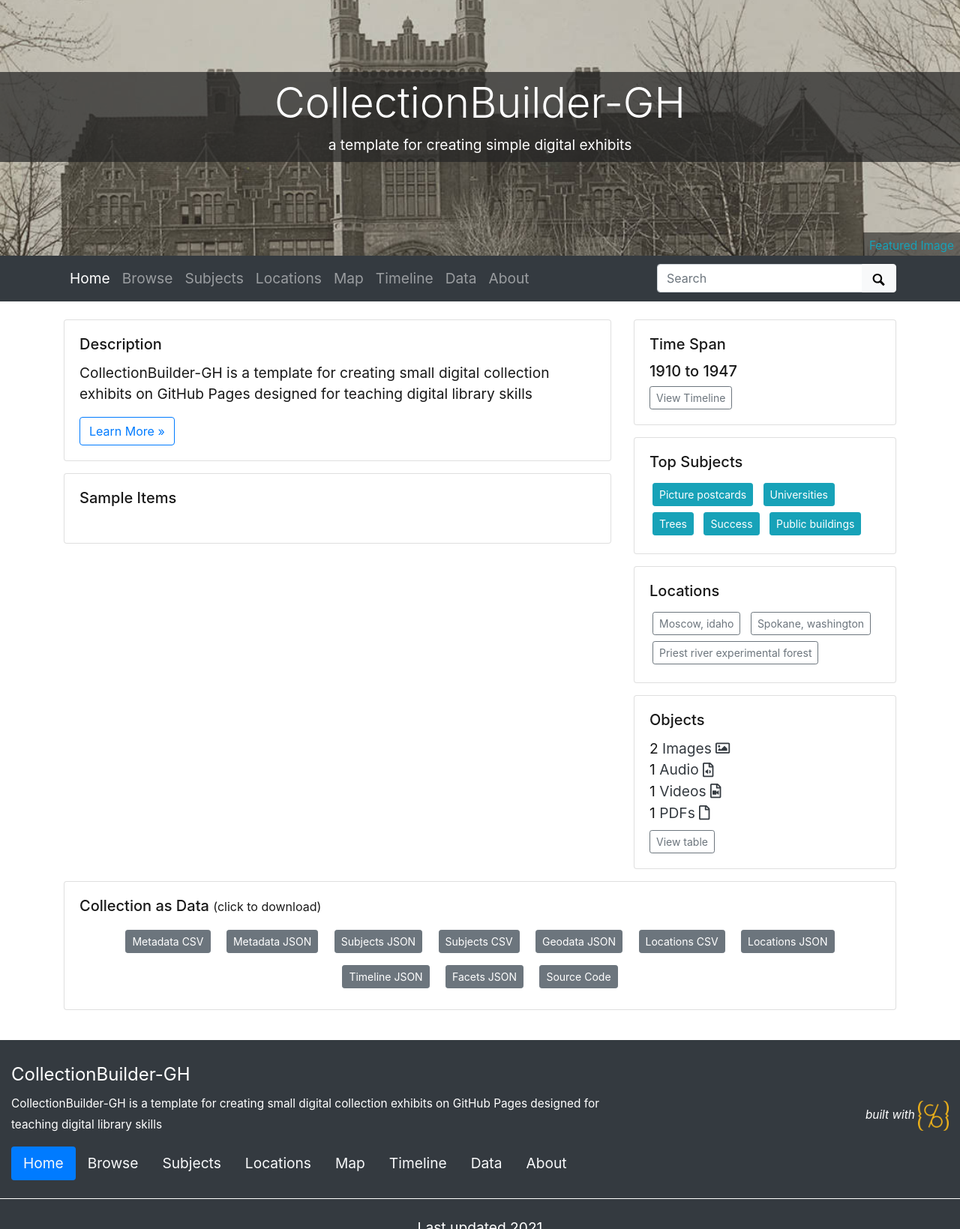
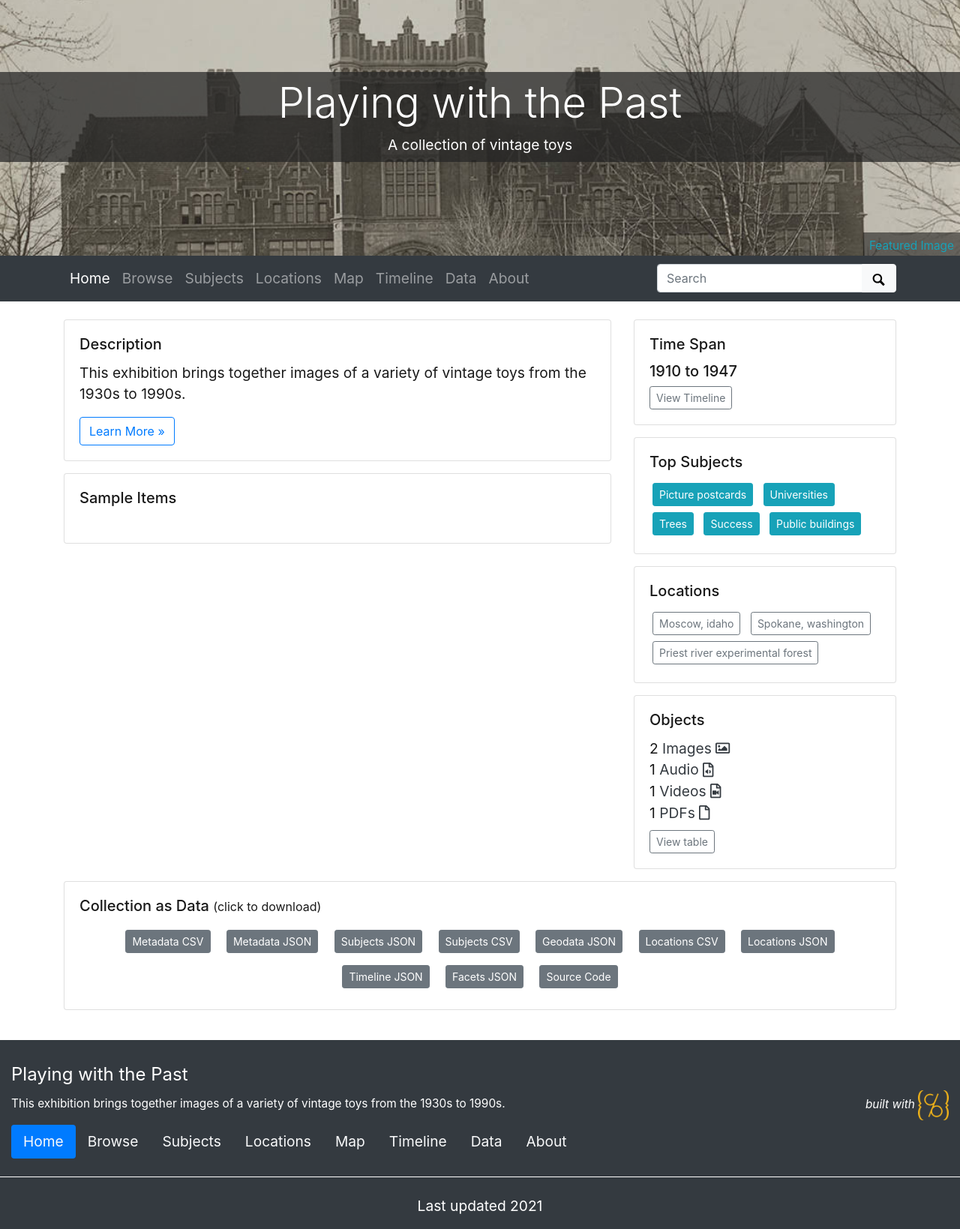
Before and after one commit to evlossak/Digitizing-material-culture, a Jekyll site: the page built from index.md, in a window 1280 px wide, cut to the strip 0-1639 px from the top of the page. Shown: the whole strip at 75% size. Built offline with Jekyll 4.4.1, drawn with Linux system fonts in a browser that asks for light colours.

Commit message:
Update _config.yml

```diff
--- a/_config.yml
+++ b/_config.yml
@@ -8,24 +8,24 @@
 # URL VARIABLES
 #
 # url is your gh-pages base, following the pattern: username.github.io
-url: https://collectionbuilder.github.io
+url: https://evlossak.github.io
 # baseurl is your github repository's name prefixed with a /
-baseurl: /collectionbuilder-gh
+baseurl: /Digitizing-material-culture
 # location of code, the full url to your github repository
-source-code: https://github.com/CollectionBuilder/collectionbuilder-gh
+source-code: https://github.com/evlossak/Digitizing-material-culture
 
 ##########
 # SITE SETTINGS
 #
 # title of site appears in banner
-title: CollectionBuilder-GH
+title: Playing with the Past
 # tagline, a short phrase that will appear throughout the site in the top banner
-tagline: a template for creating simple digital exhibits
+tagline: A collection of vintage toys
 # description appears in meta tags and other locations
 # this description might appear in search result lists, keep around 160 characters max
-description: "CollectionBuilder-GH is a template for creating small digital collection exhibits on GitHub Pages designed for teaching digital library skills"
+description: "This exhibition brings together images of a variety of vintage toys from the 1930s to 1990s."
 # creator of the digital collection, to appear in meta tags; we typically use our GitHub usernames but feel free to just use your name
-author: CollectionBuilder
+author: evlossak
 
 ##########
 # COLLECTION SETTINGS
```
